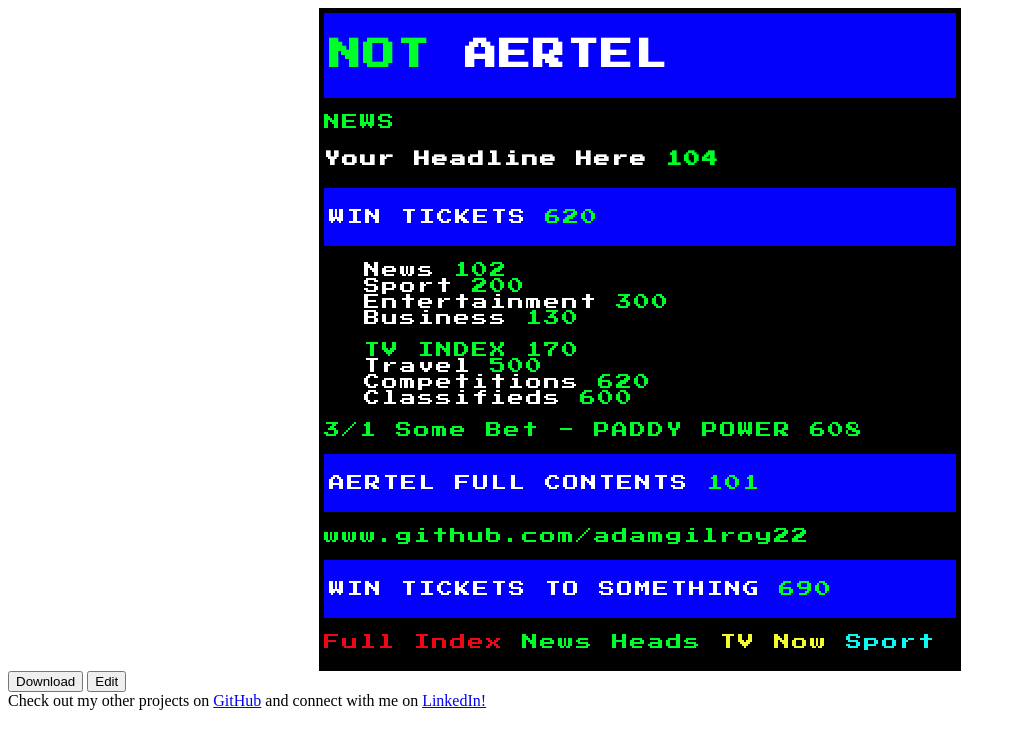
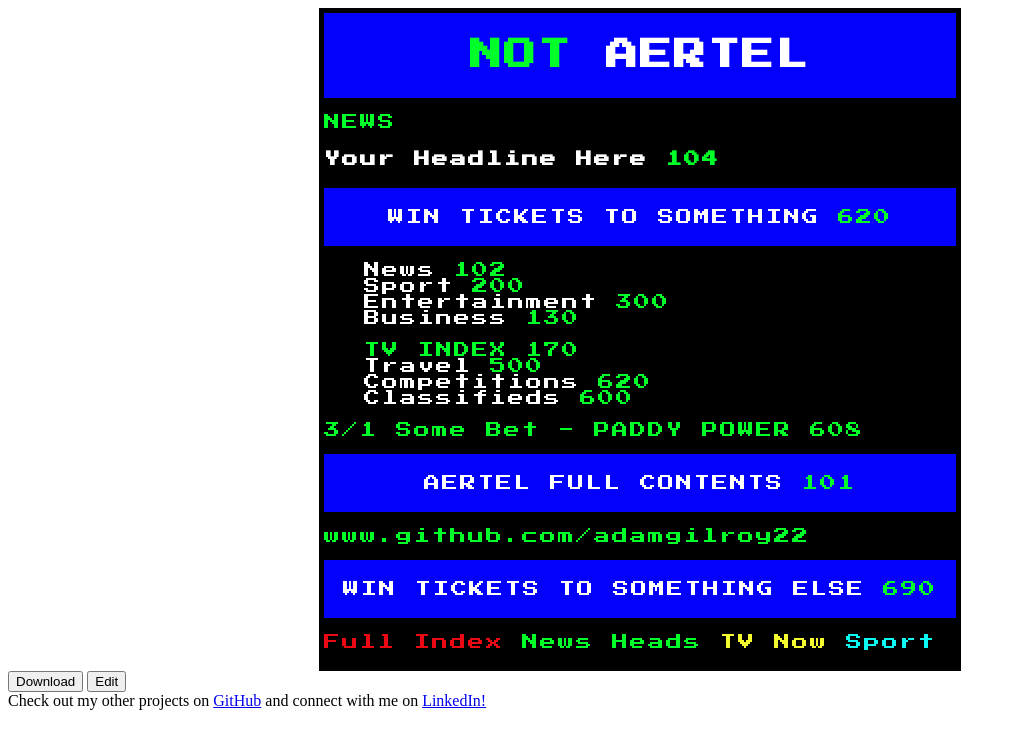
Before and after one commit to adamgilroy22/aertel-generator, a plain HTML site: page index.html in a window 1280 px wide. Shown: the whole page, without its empty margins (0-1016 px from the left). Drawn offline with Linux system fonts and the light colour scheme.

Commit message:
Add center class

```diff
--- a/assets/css/style.css
+++ b/assets/css/style.css
@@ -13,6 +13,10 @@
 .blue-bg {
     background-color: #0300fc;
     padding: 5px;
+}
+
+.center {
+    text-align: center;
 }
 
 ul {
--- a/index.html
+++ b/index.html
@@ -13,15 +13,15 @@
     <!-- Main Aertel View-->
     <div id="aertel">
         <!-- Heading -->
-        <div class="blue-bg">
+        <div class="blue-bg center">
             <h1><span id="green">NOT</span> AERTEL</h1>
         </div>
         <!-- News headline -->
         <p><span id="green">NEWS</span></p>
         <h4 id="headline">Your Headline Here <span id="green">104</span></h4>
         <!-- Comp 1 -->
-        <div class="blue-bg">
-            <p>WIN TICKETS <span id="green">620</span></p>
+        <div class="blue-bg center">
+            <p>WIN TICKETS TO SOMETHING <span id="green">620</span></p>
         </div>
         <!-- Aertel menu -->
         <!-- Left row -->
@@ -41,14 +41,14 @@
         <!-- After menu section -->
         <p><span id="green">3/1 Some Bet - PADDY POWER 608</span></p>
         <!-- Full contents -->
-        <div class="blue-bg">
+        <div class="blue-bg center">
             <p>AERTEL FULL CONTENTS <span id="green">101</span></p>
         </div>
         <!-- Url -->
         <p><span id="green">www.github.com/adamgilroy22</span></p>
         <!-- Comp 2-->
-        <div class="blue-bg">
-            <p>WIN TICKETS TO SOMETHING <span id="green">690</span></p>
+        <div class="blue-bg center">
+            <p>WIN TICKETS TO SOMETHING ELSE <span id="green">690</span></p>
         </div>
         <!-- Bottom menu -->
         <p><span id="red">Full Index</span> <span id="green">News Heads</span> <span id="yellow">TV Now</span> <span
```
